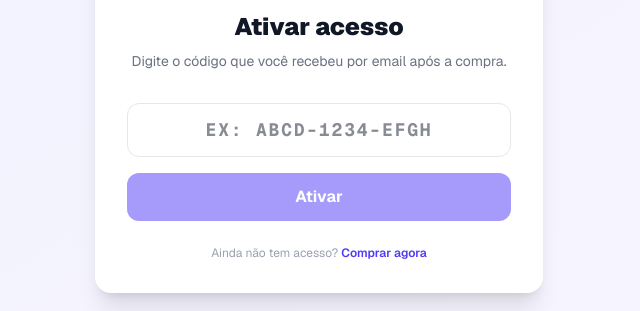
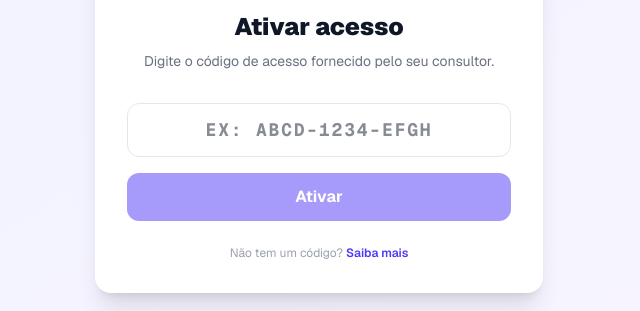
Before and after one commit to ejsnasc-tech/precifica-o, a Next.js app: page /ativar in a window 1280 px wide. Shown: the part 296-607 px from the top of the page, without its empty margins (321-961 px from the left). Built offline with nearby package versions, Linux system fonts and the light colour scheme.

Commit message:
fix: atualizar texto da pagina ativar para modelo de consultoria

```diff
--- a/src/app/ativar/page.tsx
+++ b/src/app/ativar/page.tsx
@@ -41,7 +41,7 @@ export default function AtivarPage() {
           <div className="text-5xl mb-4">🔑</div>
           <h1 className="text-2xl font-black text-gray-900">Ativar acesso</h1>
           <p className="text-gray-500 mt-2 text-sm">
-            Digite o código que você recebeu por email após a compra.
+            Digite o código de acesso fornecido pelo seu consultor.
           </p>
         </div>
 
@@ -72,9 +72,9 @@ export default function AtivarPage() {
         </form>
 
         <p className="text-center text-xs text-gray-400 mt-6">
-          Ainda não tem acesso?{" "}
+          Não tem um código?{" "}
           <Link href="/" className="text-indigo-600 font-semibold hover:underline">
-            Comprar agora
+            Saiba mais
           </Link>
         </p>
       </div>
```
